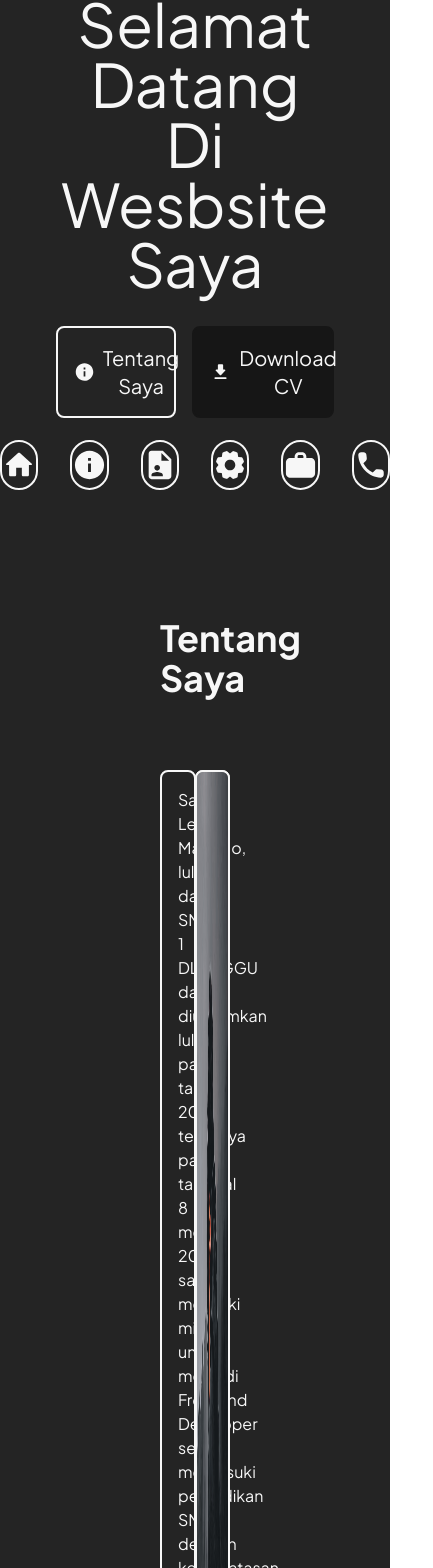
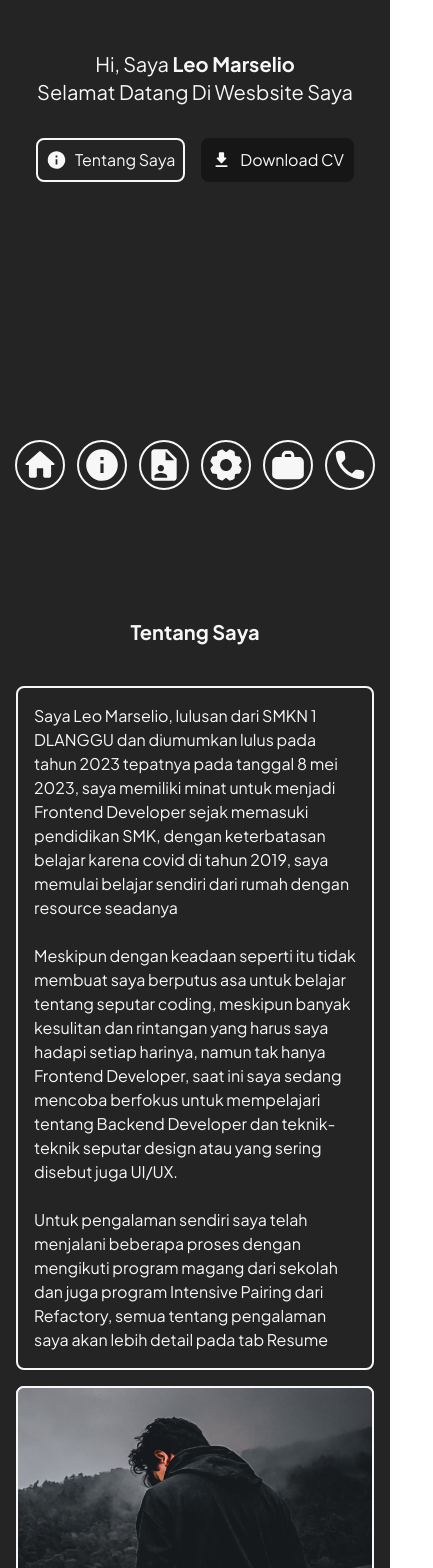
Before and after one commit to elskyseen/portfolio, a React (Vite) app: page / in a window 390 px wide. Shown: the part 306-1874 px from the top of the page, 433 px wide, since content can reach past the window. Built offline with nearby package versions, Linux system fonts and the light colour scheme.

Commit message:
feat : create mobile responsive

```diff
--- a/src/components/CardResume.jsx
+++ b/src/components/CardResume.jsx
@@ -7,16 +7,21 @@ const CardResume = ({
   listActivitys = ["list activity"],
 }) => {
   return (
-    <div className="col-span-6 p-4 rounded-8 border-2 border-secondary text-secondary">
-      <h1 className="text-4xl font-bold text-center capitalize mb-6">
+    <div className="col-span-1 lg:col-span-6 p-4 rounded-8 border-2 border-secondary text-secondary">
+      <h1 className="text-xl lg:text-4xl font-bold text-center capitalize mb-6">
         {title}
       </h1>
-      <p className="text-base mb-4">{describe}</p>
-      <h6 className="text-base font-semibold mb-2">{headActivity}</h6>
+      <p className="text-sm lg:text-base mb-4">{describe}</p>
+      <h6 className="text-sm lg:text-base font-semibold mb-2">
+        {headActivity}
+      </h6>
       <ul style={{ listStyleType: "disc", padding: "0px 16px" }}>
         {listActivitys.map((activity, i) => {
-          return <li key={i}>{activity}</li>
-          return
+          return (
+            <li key={i} className="text-sm lg:text-base">
+              {activity}
+            </li>
+          )
         })}
       </ul>
     </div>
--- a/src/components/CardSkill.jsx
+++ b/src/components/CardSkill.jsx
@@ -2,10 +2,10 @@ import React from "react"
 
 const CardSkill = ({ image, title }) => {
   return (
-    <div className="col-span-3 p-4 rounded-8 border-2 border-secondary text-secondary">
+    <div className="col-span-1 lg:col-span-3 p-4 rounded-8 border-2 border-secondary text-secondary">
       <img
         src={image}
-        className="w-c236 h-c236 bg-secondary rounded-8 mb-5 bg-cover"
+        className="w-full lg:w-c236 h-auto lg:h-c236 bg-secondary rounded-8 mb-5 bg-cover"
         alt="skill-image"
       />
       <h1 className="text-center capitalize font-semibold">{title}</h1>
--- a/src/components/Link.jsx
+++ b/src/components/Link.jsx
@@ -4,14 +4,14 @@ const Link = ({ path, icon, text, isPrimary = false, ...custom }) => {
   return (
     <a
       href={path}
-      className={`p-4 rounded-8 border-2 capitalize flex gap-2 cursor-pointer hover:bg-secondary hover:border-secondary hover:text-primary group transition-all duration-500 ease-in-out  ${isPrimary ? "bg-common border-common" : "text-secondary bg-primary border-secondary"}`}
+      className={`p-2 lg:p-4 rounded-8 border-2 capitalize flex gap-2 cursor-pointer hover:bg-secondary hover:border-secondary hover:text-primary group transition-all duration-500 ease-in-out  ${isPrimary ? "bg-common border-common" : "text-secondary bg-primary border-secondary"}`}
       {...custom}>
       <img
         src={icon}
         alt="icon"
         className="w-c21 group-hover:brightness-0 transition-all duration-500 ease-in-out"
       />
-      <p className="text-xl">{text}</p>
+      <p className="text-base lg:text-xl">{text}</p>
     </a>
   )
 }
--- a/src/components/Navbar.jsx
+++ b/src/components/Navbar.jsx
@@ -36,7 +36,7 @@ const links = [
 
 const Navbar = () => {
   return (
-    <nav className="w-full py-4 flex justify-center items-center gap-8 fixed bottom-8 right-0 z-50">
+    <nav className="w-full py-4 flex justify-center items-center gap-3 lg:gap-8 fixed bottom-8 right-0 z-50">
       {links.map((link, i) => {
         return <LinkIcon key={i} path={link.path} icon={link.icon} />
       })}
--- a/src/components/Tab.jsx
+++ b/src/components/Tab.jsx
@@ -2,11 +2,11 @@ import React from "react"
 
 const Tab = ({ texts, isActive, onTab }) => {
   return (
-    <div className="flex gap-2 rounded-8 bg-common mb-c72 max-w-max border-2 border-common">
+    <div className="flex gap-2 rounded-8 bg-common mb-10 lg:mb-c72 max-w-max border-2 border-common">
       {texts.map((text, i) => {
         return (
           <button
-            className={`p-4 rounded-8 font-semibold capitalize ${isActive === i ? "bg-secondary" : "text-secondary hover:bg-secondary hover:text-primary"}`}
+            className={`p-2 lg:p-4 rounded-8 font-semibold capitalize ${isActive === i ? "bg-secondary" : "text-secondary hover:bg-secondary hover:text-primary"}`}
             onClick={() => onTab(i)}
             key={i}>
             {text}
--- a/src/layout/About.jsx
+++ b/src/layout/About.jsx
@@ -4,12 +4,14 @@ import normalPhoto from "../assets/image/normal-photo.jpg"
 
 const About = () => {
   return (
-    <section id="about-me" className="bg-primary px-40 pt-20 pb-c120">
-      <h1 className="font-bold text-4xl text-secondary capitalize text-center mb-c72  ">
+    <section
+      id="about-me"
+      className="bg-primary px-4 lg:px-40 pt-20 pb-1 lg:pb-c120">
+      <h1 className="font-bold text-xl lg:text-4xl text-secondary capitalize text-center mb-10 lg:mb-c72  ">
         tentang saya
       </h1>
-      <div className="grid grid-cols-12">
-        <div className="col-span-6 p-4 rounded-8 border-2 border-secondary text-secondary">
+      <div className="grid grid-cols-1 lg:grid-cols-12 gap-4 lg:gap-0">
+        <div className="col-span-1 lg:col-span-6 p-4 rounded-8 border-2 border-secondary text-secondary">
           Saya Leo Marselio, lulusan dari SMKN 1 DLANGGU dan diumumkan lulus
           pada tahun 2023 tepatnya pada tanggal 8 mei 2023, saya memiliki minat
           untuk menjadi Frontend Developer sejak memasuki pendidikan SMK, dengan
@@ -27,16 +29,16 @@ const About = () => {
           Intensive Pairing dari Refactory, semua tentang pengalaman saya akan
           lebih detail pada tab Resume
         </div>
-        <div className="col-span-6 flex justify-center relative">
+        <div className="col-span-1 lg:col-span-6 flex justify-center relative">
           <img
             src={normalPhoto}
             alt="my-photo"
-            className="w-c336 rounded-8 border-2 border-secondary h-full normal-photo transition-all ease-in-out duration-500 absolute"
+            className="w-full lg:w-c336 rounded-8 border-2 border-secondary h-full normal-photo transition-all ease-in-out duration-500"
           />
           <img
             src={darkPhoto}
             alt="my-photo"
-            className="w-c336 rounded-8 border-2 border-secondary h-full dark-photo transition-all ease-in-out duration-500 absolute"
+            className="w-full lg:w-c336 rounded-8 border-2 border-secondary h-full dark-photo transition-all ease-in-out duration-500 absolute"
           />
         </div>
       </div>
--- a/src/layout/Contact.jsx
+++ b/src/layout/Contact.jsx
@@ -36,8 +36,10 @@ const medias = [
 
 const Contact = () => {
   return (
-    <section id="contact" className="bg-primary px-40 pt-20 pb-c120">
-      <h1 className="text-6xl text-center text-secondary mb-9">
+    <section
+      id="contact"
+      className="bg-primary px-4 lg:px-40 pt-20 pb-32 lg:pb-c120">
+      <h1 className="text-xl lg:text-6xl text-center text-secondary mb-9">
         <span className="font-bold">Cari tau lebih banyak tentang saya</span>
         <br />
         melalui sosial media
@@ -50,10 +52,10 @@ const Contact = () => {
               path={media.path}
               icon={media.icon}
               target="_blank"
-              customWidth="w-c60"
-              customHeight="h-c60"
-              widthIcon="w-c35"
-              heightIcon="h-c35"
+              customWidth="w-12 lg:w-c60"
+              customHeight="h-12 lg:h-c60"
+              widthIcon="w-6 lg:w-c35"
+              heightIcon="h-6 lg:h-c35"
             />
           )
         })}
--- a/src/layout/Home.jsx
+++ b/src/layout/Home.jsx
@@ -7,7 +7,7 @@ const Home = () => {
   return (
     <section
       id="home"
-      className="w-full min-h-dvh bg-primary px-40 flex justify-center items-center flex-col gap-8 capitalize text-6xl text-center text-secondary">
+      className="w-full min-h-dvh bg-primary px-4 lg:px-40 flex justify-center items-center flex-col gap-8 capitalize text-xl lg:text-6xl text-center text-secondary">
       <p>
         hi, saya <span className="font-bold">leo Marselio</span>
         <br />
--- a/src/layout/Project.jsx
+++ b/src/layout/Project.jsx
@@ -23,14 +23,18 @@ const Project = () => {
     setIsActive(i)
   }
   return (
-    <section id="projects" className="bg-primary px-40 pt-20 pb-c120">
-      <h1 className="font-bold text-4xl text-secondary capitalize text-center mb-c26">
+    <section
+      id="projects"
+      className="bg-primary px-4 lg:px-40 pt-20 pb-1 lg:pb-c120">
+      <h1 className="font-bold text-xl lg:text-4xl text-secondary capitalize text-center mb-c26">
         project
       </h1>
       <div className="flex justify-center w-full">
         <Tab texts={["project", "design"]} isActive={isActive} onTab={onTab} />
       </div>
-      <div className="grid grid-cols-12 gap-4">{renderSkill}</div>
+      <div className="grid grid-cols-1 lg:grid-cols-12 gap-4">
+        {renderSkill}
+      </div>
     </section>
   )
 }
--- a/src/layout/Resume.jsx
+++ b/src/layout/Resume.jsx
@@ -33,11 +33,13 @@ const resumes = [
 
 const Resume = () => {
   return (
-    <section id="resume" className="bg-primary px-40 pt-20 pb-c120">
-      <h1 className="font-bold text-4xl text-secondary capitalize text-center mb-c72  ">
+    <section
+      id="resume"
+      className="bg-primary px-4 lg:px-40 pt-20 pb-1 lg:pb-c120">
+      <h1 className="font-bold text-xl lg:text-4xl text-secondary capitalize text-center mb-10 lg:mb-c72  ">
         resume
       </h1>
-      <div className="grid grid-cols-12 gap-4">
+      <div className="grid grid-cols-1 lg:grid-cols-12 gap-4">
         {resumes.map((resume, i) => {
           return <CardResume key={i} {...resume} />
         })}
--- a/src/layout/Skill.jsx
+++ b/src/layout/Skill.jsx
@@ -27,8 +27,10 @@ const Skill = () => {
   }
 
   return (
-    <section id="skills" className="bg-primary px-40 pt-20 pb-c120">
-      <h1 className="font-bold text-4xl text-secondary capitalize text-center mb-c26">
+    <section
+      id="skills"
+      className="bg-primary px-4 lg:px-40 pt-20 pb-1 lg:pb-c120">
+      <h1 className="font-bold text-xl lg:text-4xl text-secondary capitalize text-center mb-c26">
         skill
       </h1>
       <div className="flex justify-center w-full">
@@ -38,7 +40,9 @@ const Skill = () => {
           onTab={onTab}
         />
       </div>
-      <div className="grid grid-cols-12 gap-4">{renderSkill}</div>
+      <div className="grid grid-cols-1 lg:grid-cols-12 gap-4">
+        {renderSkill}
+      </div>
     </section>
   )
 }
```
